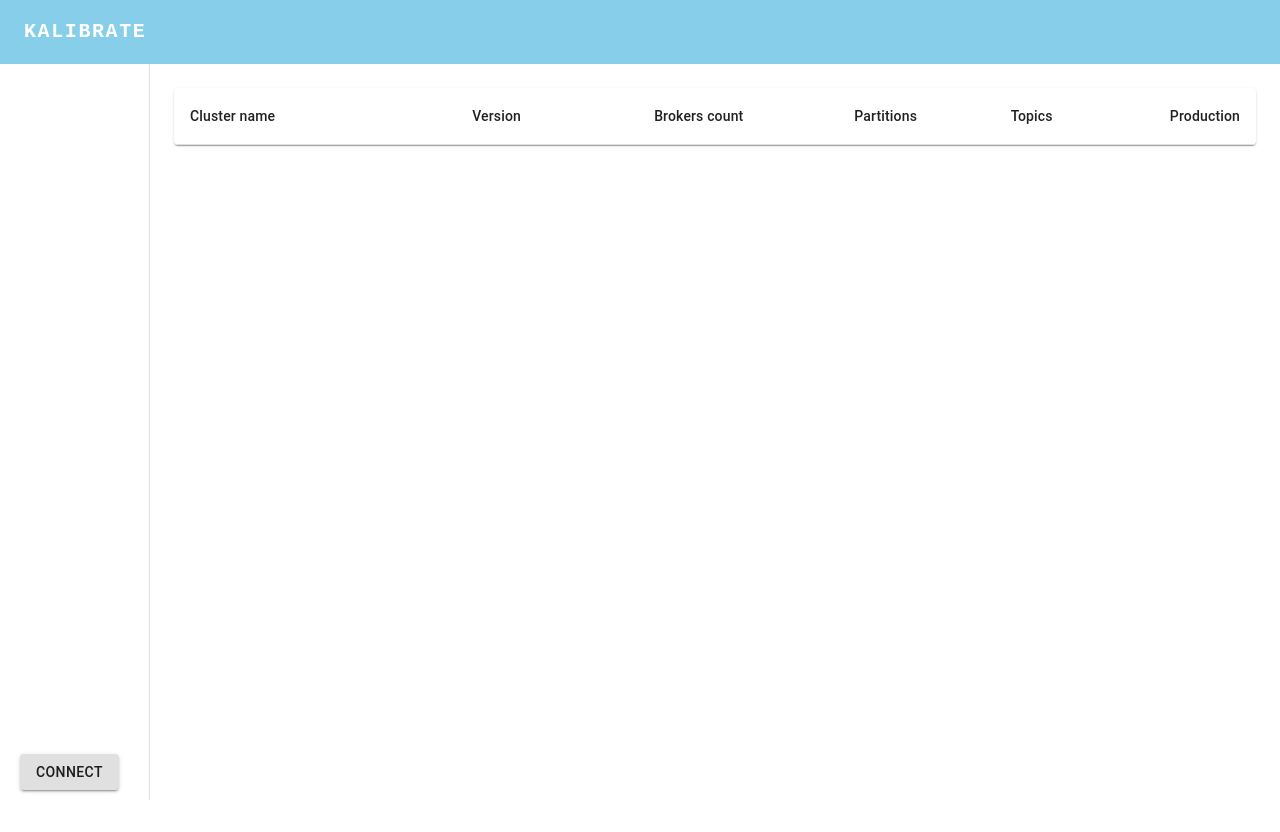
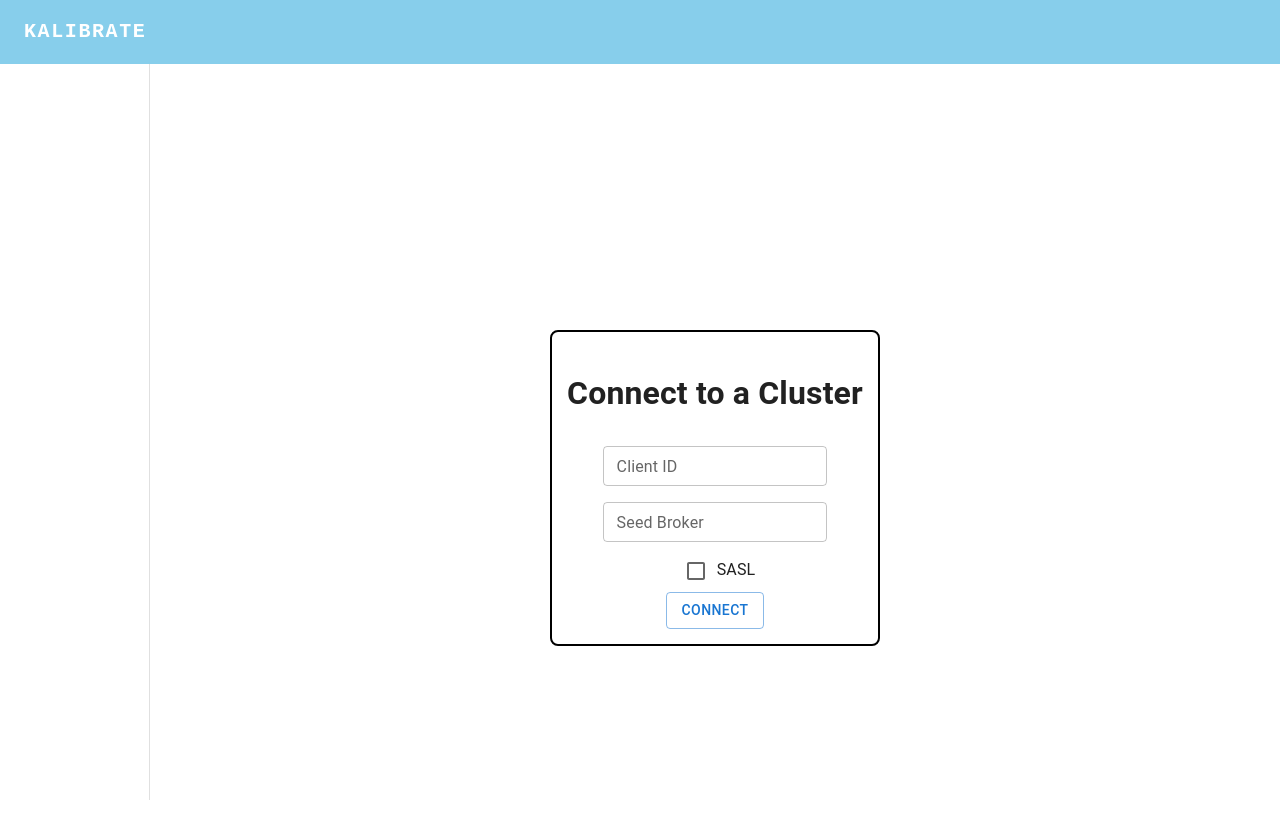
Before and after one commit to oslabs-beta/kalibrate, a React (Vite) app: page /dashboard in a window 1280 px wide. Shown: the top 832 px of the page. Before the commit the page ends 800 px from the top, so only its background shows below. Built offline with nearby package versions, Linux system fonts and the light colour scheme.

Commit message:
move overview back to under :clustername route and refactor connection form in dashboard

```diff
--- a/src/client/App.tsx
+++ b/src/client/App.tsx
@@ -82,8 +82,20 @@ function App() {
           <Route
             index
             element={
-              //pass in all the data needed for the overview data here
-              //clustername, version, brokers count, partitions, topics, production
+              <Connect
+                connectedCluster={connectedCluster}
+                setConnectedCluster={setConnectedCluster}
+                sessionClusters={sessionClusters}
+                setSessionClusters={setSessionClusters}
+                setIsConnected={setIsConnected}
+              />
+            }
+          />
+        </Route>
+        <Route path=":clusterName" element={<Manage connectedCluster={connectedCluster} />}>
+          <Route
+            index
+            element={
               <Overview
                 data={connectedClusterData}
                 connectedCluster={connectedCluster}
@@ -91,8 +103,6 @@ function App() {
               />
             }
           />
-        </Route>
-        <Route path=":clusterName" element={<Manage connectedCluster={connectedCluster} />}>
           <Route path="brokers" element={<Brokers data={clusterData} />} />
           <Route path="producers" element={<Producers data={groupData} />} />
           <Route path="consumers" element={<Consumers data={groupData} />} />
--- a/src/client/components/Connect.tsx
+++ b/src/client/components/Connect.tsx
@@ -88,6 +88,11 @@ const Connect = props => {
       setConnectedCluster(clientId);
       const newSessionClusters = [...sessionClusters, clientId];
       setSessionClusters(newSessionClusters);
+      setPassword('');
+      setClientId('');
+      setSasl(false);
+      setUsername('');
+      setBrokers('');
 
       navigate('/dashboard');
     } catch {
--- a/src/client/components/Dashboard.tsx
+++ b/src/client/components/Dashboard.tsx
@@ -18,17 +18,11 @@ const drawerWidth = 150;
 const Dashboard = props => {
   const navigate = useNavigate();
 
-  const {connectedCluster, sessionClusters, setConnectedCluster} = props;
+  const { sessionClusters, setConnectedCluster} = props;
 
   const [clusterData, setClusterData] = useState({});
   const [stableData, setStableData] = useState({});
 
-  // for testing purposes
-  useEffect(() => {
-    console.log('(DASHBOARD) fetched cluster data: ', clusterData);
-    console.log('(DASHBOARD) fetched stabled data:', stableData);
-  }, [clusterData, stableData]);
-  console.log('(DASHBOARD) session clusters', sessionClusters);
   return (
     <Box sx={{display: 'flex'}}>
       <CssBaseline />
@@ -56,7 +50,7 @@ const Dashboard = props => {
               </ListItem>
             ))}
           </List>
-          <Button
+          {/* <Button
           variant ='contained'
           style={{position: 'absolute', bottom: 10, marginLeft: 20}}
           color = 'inherit'
@@ -65,7 +59,7 @@ const Dashboard = props => {
           }}
           >
             Connect
-          </Button>
+          </Button> */}
         </Box>
       </Drawer>
       <Box component="main" sx={{flexGrow: 1, p: 3}}>
--- a/src/client/components/Manage.tsx
+++ b/src/client/components/Manage.tsx
@@ -125,7 +125,7 @@ const Manage = props => {
       </Drawer>
       <Box component="main" sx={{flexGrow: 1, p: 3}}>
         <Toolbar />
-        <Typography paragraph> {connectedCluster}</Typography>
+        {/* <Typography paragraph> {connectedCluster}</Typography> */}
         <Outlet />
       </Box>
     </Box>
--- a/src/client/components/Overview.tsx
+++ b/src/client/components/Overview.tsx
@@ -1,77 +1,53 @@
-import { Table, TableBody, TableCell, TableContainer, TableHead, TableRow, Paper } from '@mui/material'
-
+import {
+  Table,
+  TableBody,
+  TableCell,
+  TableContainer,
+  TableHead,
+  TableRow,
+  Paper,
+  ImageList,
+  Box,
+  ImageListItem,
+} from '@mui/material';
 
 const Overview = props => {
+  const {connectedCluster, data, sessionClusters} = props;
 
-  const {connectedCluster, sessionClusters} = props;
   // Eventual props to use...
   // {clusterName, clusterVersion, brokerNumber, topicNumber, partitionNumber, messageNumber, production, consumption} = props
 
   // Values are hard coded and should be updated to prop values
 
-  function createData(
-    clusterName: string,
-    version: number,
-    brokers: number,
-    partitions: number,
-    topics: number,
-    production: string
-  ) {
-    return { clusterName, version, brokers, partitions, topics, production };
-  }
+  return (
+    <ImageList sx={{width: 700, height: 450, margin: 'auto'}} variant="woven" cols={3} gap={25}>
+      <ImageListItem>
+        <Box sx={{p: 2, border: 1}}>Cluster Name: {connectedCluster}</Box>
+      </ImageListItem>
 
-  interface DataRow {
-    clusterName: string;
-    version: number;
-    brokers: number;
-    partitions: number;
-    topics: number;
-    production: string;
-  }
+      <ImageListItem>
+        <Box sx={{p: 2, border: 1}}>Brokers Count: {data.clusterData.brokers.length}</Box>
+      </ImageListItem>
 
-  const rows : DataRow[]= [];
+      <ImageListItem>
+        <Box sx={{p: 2, border: 1}}>Brokers Count: {data.topicData.topics.length}</Box>
+      </ImageListItem>
 
-  //this for loop will push new row into the table whenever there is a new cluster added
-  //data for each row will need to follow the order of createData above
+      <ImageListItem>
+        <Box sx={{p: 2, border: 1}}>Offsets: {data.topicData.topics[0].offsets.length}</Box>
+      </ImageListItem>
 
-  for( let i = 0; i < sessionClusters.length; i++) {
-    rows.push(createData(sessionClusters[i],1,1,1,1,'0bytes'))
-  }
+      <ImageListItem>
+        <Box sx={{p: 2, border: 1}}>Partitions: {data.topicData.topics[0].partitions.length}</Box>
+      </ImageListItem>
 
-  return (
-    <TableContainer component={Paper}>
-      <Table sx={{ minWidth: 650 }} aria-label="simple table">
-        <TableHead>
-          <TableRow>
-            <TableCell>Cluster name</TableCell>
-            <TableCell align="right">Version</TableCell>
-            <TableCell align="right">Brokers count</TableCell>
-            <TableCell align="right">Partitions</TableCell>
-            <TableCell align="right">Topics</TableCell>
-            <TableCell align="right">Production</TableCell>
-          </TableRow>
-        </TableHead>
-        <TableBody>
-          {rows.map((row) => (
-            <TableRow
-              key={row.clusterName}
-              sx={{ '&:last-child td, &:last-child th': { border: 0 } }}
-            >
-              <TableCell component="th" scope="row">
-                {row.clusterName}
-              </TableCell>
-              <TableCell align="right">{row.version}</TableCell>
-              <TableCell align="right">{row.brokers}</TableCell>
-              <TableCell align="right">{row.partitions}</TableCell>
-              <TableCell align="right">{row.topics}</TableCell>
-              <TableCell align="right">{row.production}</TableCell>
-            </TableRow>
-          ))}
-        </TableBody>
-      </Table>
-    </TableContainer>
+      <ImageListItem>
+        <Box sx={{p: 2, border: 1}}>Consumer Groups: {data.groupList.length}</Box>
+      </ImageListItem>
+    </ImageList>
   );
-}
+};
+
 
 
 //  <div className="mt-10 w-min m-auto flex flex-col">
@@ -134,4 +110,59 @@ const Overview = props => {
 //   </div>
 // </div>
 
+//code for table
+
+// function createData(
+//   clusterName: string,
+//   version: number,
+//   brokers: number,
+//   partitions: number,
+//   topics: number,
+//   production: string
+// ) {
+//   return { clusterName, version, brokers, partitions, topics, production };
+// }
+
+// const rows = [];
+
+//this for loop will push new row into the table whenever there is a new cluster added
+//data for each row will need to follow the order of createData above
+
+// for( let i = 0; i < sessionClusters.length; i++) {
+//   rows.push(createData(sessionClusters[i],1,1,1,1,'0bytes'))
+// }
+
+//return
+
+//   <TableContainer component={Paper}>
+//     <Table sx={{ minWidth: 650 }} aria-label="simple table">
+//       <TableHead>
+//         <TableRow>
+//           <TableCell>Cluster name</TableCell>
+//           <TableCell align="right">Version</TableCell>
+//           <TableCell align="right">Brokers count</TableCell>
+//           <TableCell align="right">Partitions</TableCell>
+//           <TableCell align="right">Topics</TableCell>
+//           <TableCell align="right">Production</TableCell>
+//         </TableRow>
+//       </TableHead>
+//       <TableBody>
+//         {rows.map((row) => (
+//           <TableRow
+//             key={row.clusterName}
+//             sx={{ '&:last-child td, &:last-child th': { border: 0 } }}
+//           >
+//             <TableCell component="th" scope="row">
+//               {row.clusterName}
+//             </TableCell>
+//             <TableCell align="right">{row.version}</TableCell>
+//             <TableCell align="right">{row.brokers}</TableCell>
+//             <TableCell align="right">{row.partitions}</TableCell>
+//             <TableCell align="right">{row.topics}</TableCell>
+//             <TableCell align="right">{row.production}</TableCell>
+//           </TableRow>
+//         ))}
+//       </TableBody>
+//     </Table>
+//   </TableContainer>
 export default Overview;
```
Lines whose indentation alone changed are shown as unchanged.
